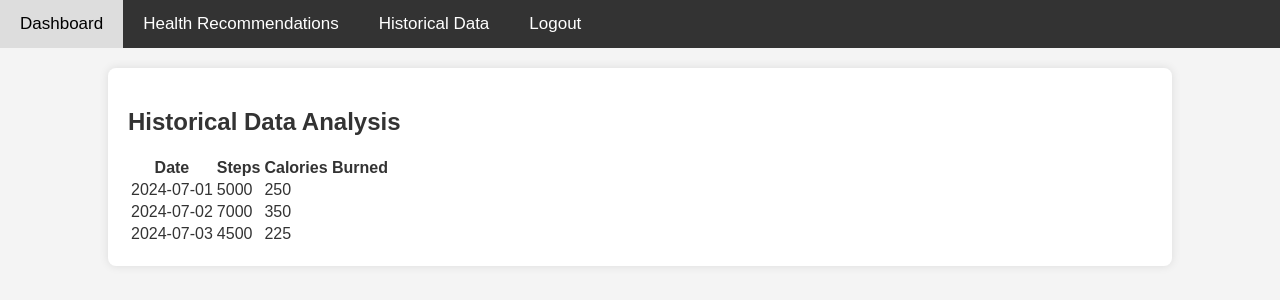
After one commit to SEO-TECH-PROJECT1/HealthWatch, a Flask app: page /historical_data in a window 1280 px wide. The commit adds this page. Shown: the top 300 px of the page. Run offline with Flask 2, Linux system fonts and the light colour scheme; a user stored in the database is signed in.

Commit message:
app working with mock api data

```diff
--- a/flask_app.py
+++ b/flask_app.py
@@ -1,6 +1,8 @@
+
 from flask import Flask, render_template, request, redirect, url_for, session, flash
 from flask_sqlalchemy import SQLAlchemy
 from werkzeug.security import generate_password_hash, check_password_hash
+from mock_fitbit_data import mock_data
 
 app = Flask(__name__)
 app.config['SECRET_KEY'] = 'your_secret_key'
@@ -66,13 +68,28 @@ def dashboard():
 def health_recommendations():
     if 'username' not in session:
         return redirect(url_for('login'))
-    return render_template('health_recommendations.html')
+    try:
+        recommendations = mock_data['health_recommendations']
+    except KeyError:
+        flash('Health recommendations data not found.')
+        recommendations = []  # Provide an empty list if the data isn't available
+    return render_template('health_recommendations.html', recommendations=recommendations)
+
+
 
 @app.route('/historical_data')
 def historical_data():
     if 'username' not in session:
         return redirect(url_for('login'))
-    return render_template('historical_data.html')
+    try:
+        data = mock_data['historical_data']
+    except KeyError:
+        flash('Historical data not found.')
+        data = []  # Provide an empty list if the data isn't available
+    return render_template('historical_data.html', historical_data=data)
+
+
+
 
 @app.route('/logout')
 def logout():
--- a/mock_fitbit_data.py
+++ b/mock_fitbit_data.py
@@ -1,3 +1,4 @@
+# File: mock_fitbit_data.py
 # Example mock data mimicking Fitbit API responses for different metrics
 
 mock_data = {
@@ -25,5 +26,17 @@ mock_data = {
             "rem": 15,
             "awake": 5
         }
-    }
+    },
+    "health_recommendations": [
+        "Eat more greens and fruits for better vitamin intake.",
+        "Consider increasing your water intake to 8 glasses per day.",
+        "Regular exercise can help improve your heart health."
+    ],
+    "historical_data": [
+        {"date": "2024-07-01", "steps": 5000, "calories_burned": 250},
+        {"date": "2024-07-02", "steps": 7000, "calories_burned": 350},
+        {"date": "2024-07-03", "steps": 4500, "calories_burned": 225}
+    ]
 }
+
+# End of mock data file.
--- a/requirements.txt
+++ b/requirements.txt
@@ -1,4 +1,6 @@
+# requirements.txt
 Flask==2.0.2
 Flask-SQLAlchemy==2.5.1
+SQLAlchemy==1.4.22
 Werkzeug==2.0.2
 gunicorn==20.1.0  # If deploying using Gunicorn, for example in a production environment
--- a/static/app.js
+++ b/static/app.js
@@ -1,3 +1,4 @@
+// File: app.js
 // Example JavaScript for enhancing form validation and interactivity
 
 document.addEventListener('DOMContentLoaded', function() {
--- a/static/styles.css
+++ b/static/styles.css
@@ -1,3 +1,4 @@
+/* File: style.css*/
 /* General body styling */
 body {
     font-family: 'Arial', sans-serif;
--- a/templates/base.html
+++ b/templates/base.html
@@ -1,3 +1,4 @@
+<!-- File: base.html -->
 <!DOCTYPE html>
 <html lang="en">
 <head>
@@ -8,11 +9,14 @@
 </head>
 <body>
     <div class="navbar">
+        <!-- Navigation links for authenticated users -->
         {% if session['username'] %}
         <a href="{{ url_for('dashboard') }}">Dashboard</a>
-        <a href="{{ url_for('health') }}">Health Recommendations</a>
-        <a href="{{ url_for('history') }}">Historical Data</a>
+        <a href="{{ url_for('health_recommendations') }}">Health Recommendations</a>
+        <a href="{{ url_for('historical_data') }}">Historical Data</a>
         <a href="{{ url_for('logout') }}">Logout</a>
+
+        <!-- End of navigation links for authenticated users -->
         {% else %}
         <a href="{{ url_for('login') }}">Login</a>
         <a href="{{ url_for('register') }}">Register</a>
--- a/templates/dashboard.html
+++ b/templates/dashboard.html
@@ -1,3 +1,4 @@
+<!-- File: dashboard.html -->
 {% extends 'base.html' %}
 {% block title %}Dashboard{% endblock %}
 {% block content %}
--- /dev/null
+++ b/templates/historical_data.html
@@ -0,0 +1,30 @@
+<!-- File: historical_data.html -->
+{% extends 'base.html' %}
+{% block title %}Historical Data{% endblock %}
+{% block content %}
+<div class="history-container">
+    <h2>Historical Data Analysis</h2>
+    {% if historical_data %}
+    <table>
+        <thead>
+            <tr>
+                <th>Date</th>
+                <th>Steps</th>
+                <th>Calories Burned</th>
+            </tr>
+        </thead>
+        <tbody>
+            {% for entry in historical_data %}
+            <tr>
+                <td>{{ entry.date }}</td>
+                <td>{{ entry.steps }}</td>
+                <td>{{ entry.calories_burned }}</td>
+            </tr>
+            {% endfor %}
+        </tbody>
+    </table>
+    {% else %}
+    <p>No historical data available at this time.</p>
+    {% endif %}
+</div>
+{% endblock %}
--- a/templates/layout.html
+++ b/templates/layout.html
@@ -1,3 +1,4 @@
+<!-- File: layout.html -->
 <!DOCTYPE html>
 <html>
 <head>
--- a/templates/login.html
+++ b/templates/login.html
@@ -1,3 +1,4 @@
+<!-- File: login.html -->
 {% extends 'base.html' %}
 {% block title %}Login{% endblock %}
 {% block content %}
--- a/templates/register.html
+++ b/templates/register.html
@@ -1,3 +1,4 @@
+<!-- File: register.html -->
 {% extends 'base.html' %}
 {% block title %}Register{% endblock %}
 {% block content %}
```
Also changed, not shown: templates/health.html (deleted, +0 -13 lines), templates/health_recommendations.html (added, +16 -0 lines), templates/history.html (deleted, +0 -12 lines).
